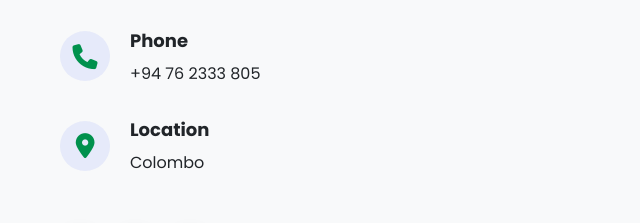
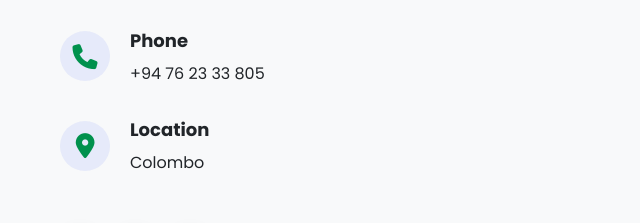
Before and after one commit to SadeeshaRandina/Portfolio, a plain HTML site: page index.html in a window 1280 px wide. Shown: the part 6276-6499 px from the top of the page, 0-640 px from the left. Drawn offline with Linux system fonts and the light colour scheme.

Commit message:
Fix phone number formatting in contact section

```diff
--- a/index.html
+++ b/index.html
@@ -270,7 +270,7 @@
                         <i class="fas fa-phone"></i>
                         <div>
                             <h3>Phone</h3>
-                            <p>+94 76 2333 805</p>
+                            <p>+94 76 23 33 805</p>
                         </div>
                     </div>
                     <div class="contact-item">
```
